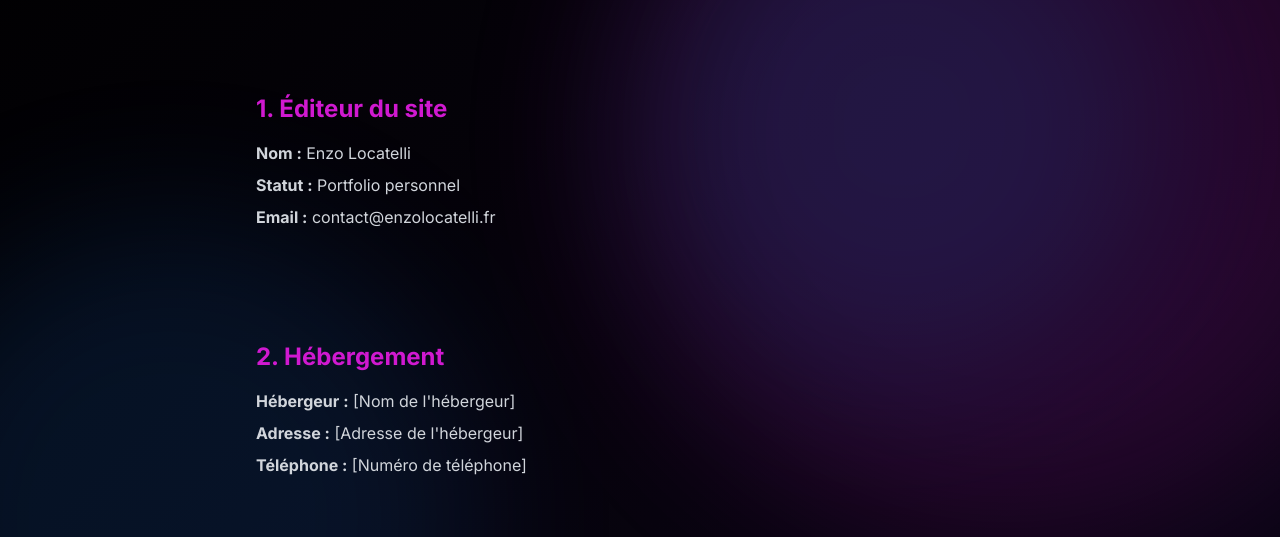
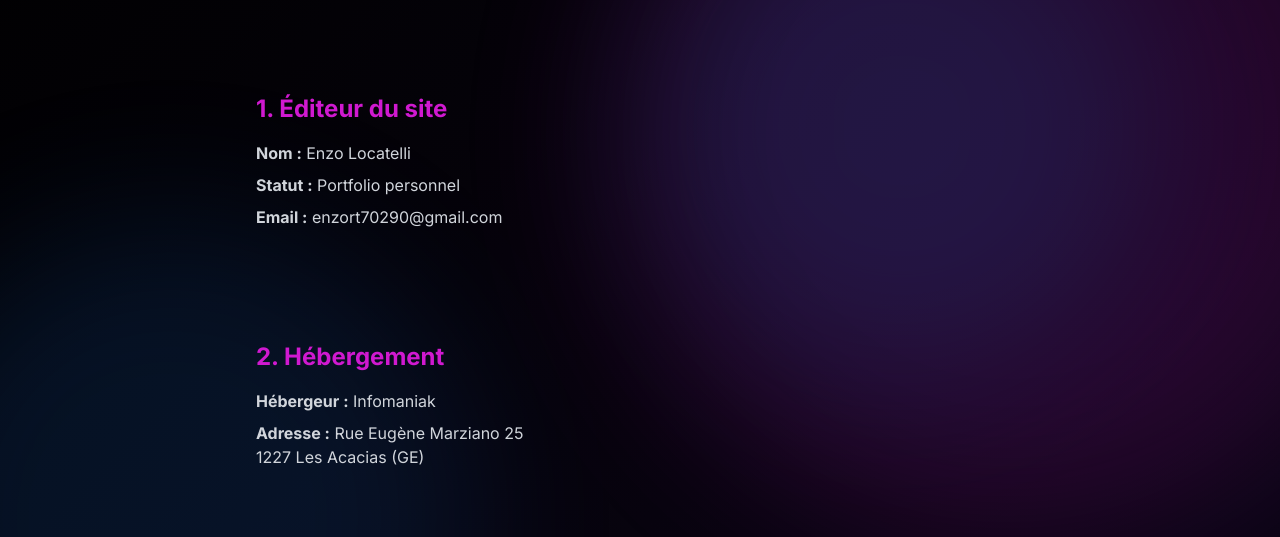
Before and after one commit to K3n7h1n/Portfolio, an Astro site: page /Mentions-legales in a window 1280 px wide. Shown: the part 263-800 px from the top of the page. Built offline with nearby package versions, Linux system fonts and the light colour scheme; Astro itself is replaced by a stand-in of ours.

Commit message:
modif page/confi/legal

```diff
--- a/src/pages/Mentions-legales.astro
+++ b/src/pages/Mentions-legales.astro
@@ -23,7 +23,7 @@ import Layout from '../layouts/Layout.astro';
 					<div class="text-gray-300 space-y-2">
 						<p><strong>Nom :</strong> Enzo Locatelli</p>
 						<p><strong>Statut :</strong> Portfolio personnel</p>
-						<p><strong>Email :</strong> contact@enzolocatelli.fr</p>
+						<p><strong>Email :</strong> enzort70290@gmail.com</p>
 					</div>
 				</section>
 
@@ -31,9 +31,8 @@ import Layout from '../layouts/Layout.astro';
 				<section class="glass-card p-8 rounded-2xl">
 					<h2 class="text-2xl font-bold text-primary-pink mb-4">2. Hébergement</h2>
 					<div class="text-gray-300 space-y-2">
-						<p><strong>Hébergeur :</strong> [Nom de l'hébergeur]</p>
-						<p><strong>Adresse :</strong> [Adresse de l'hébergeur]</p>
-						<p><strong>Téléphone :</strong> [Numéro de téléphone]</p>
+						<p><strong>Hébergeur :</strong> Infomaniak</p>
+						<p><strong>Adresse :</strong> Rue Eugène Marziano 25<br />1227 Les Acacias (GE)</p>
 					</div>
 				</section>
 
--- a/src/pages/Politique-confidentialite.astro
+++ b/src/pages/Politique-confidentialite.astro
@@ -14,7 +14,7 @@ import Layout from '../layouts/Layout.astro';
 					Protection de vos données personnelles
 				</p>
 				<p class="text-gray-500 text-sm mt-2">
-					Dernière mise à jour : 17 octobre 2025
+					Dernière mise à jour : 10 novembre 2025
 				</p>
 			</div>
 
@@ -142,7 +142,7 @@ import Layout from '../layouts/Layout.astro';
 							<li><strong>Droit de retirer votre consentement :</strong> À tout moment</li>
 						</ul>
 						<p class="mt-4">
-							Pour exercer ces droits, contactez-nous à : <a href="mailto:contact@enzolocatelli.fr" class="text-primary-pink hover:underline">contact@enzolocatelli.fr</a>
+							Pour exercer ces droits, contactez-nous à : <a href="mailto:enzort70290@gmail.com" class="text-primary-pink hover:underline">enzort70290@gmail.com</a>
 						</p>
 					</div>
 				</section>
```
